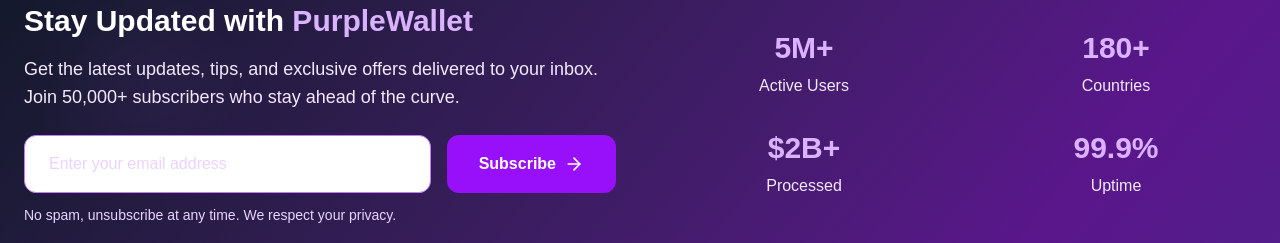
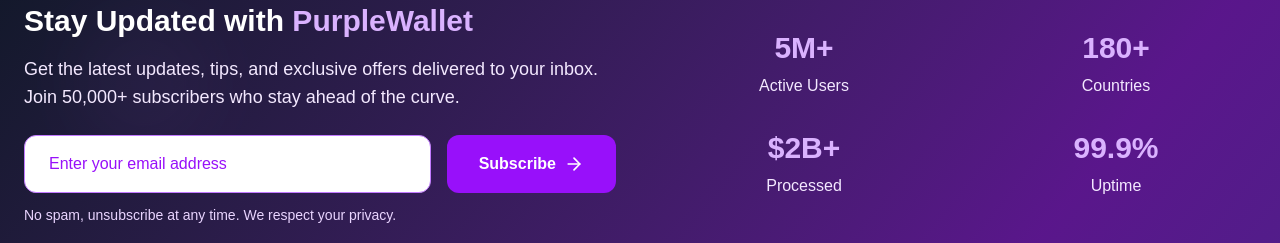
Before and after one commit to mohammadnobin/digital-wallet, a Next.js app: page / in a window 1280 px wide. Shown: the part 9580-9823 px from the top of the page. Built offline with nearby package versions, Linux system fonts and the light colour scheme.

Commit message:
update footer email input full

```diff
--- a/src/app/components/shared/Footer.jsx
+++ b/src/app/components/shared/Footer.jsx
@@ -110,7 +110,7 @@ export default function FooterSection() {
                   <input
                     type="email"
                     placeholder="Enter your email address"
-                    className="w-full px-6 py-4 bg-white bg-opacity-10 backdrop-blur-sm border border-purple-400 border-opacity-30 rounded-xl text-black placeholder-purple-200 focus:outline-none focus:border-purple-300 focus:bg-opacity-20 transition-all duration-300"
+                    className="w-full px-6 py-4 bg-white bg-opacity-10 backdrop-blur-sm border border-purple-400 border-opacity-30 rounded-xl text-black placeholder-purple-600 focus:outline-none focus:border-purple-300 focus:bg-opacity-20 transition-all duration-300"
                   />
                 </div>
                 <button className="bg-purple-600 hover:bg-purple-700 px-8 py-4 rounded-xl font-semibold transition-colors duration-300 flex items-center">
--- a/src/app/page.js
+++ b/src/app/page.js
@@ -1,5 +1,4 @@
-import FeaturesSection from "./components/Home/Features";
-import HeroSection from "./components/Home/Hero";
+import FeaturesSection from "./components/Home/Features";import HeroSection from "./components/Home/Hero";
 import SecurityTrustSection from "./components/Home/SecurityTrust";
 import UserBenefitsSection from "./components/Home/UserBenefits";
 import HowItWorksSection from "./components/Home/worksSection";
```
